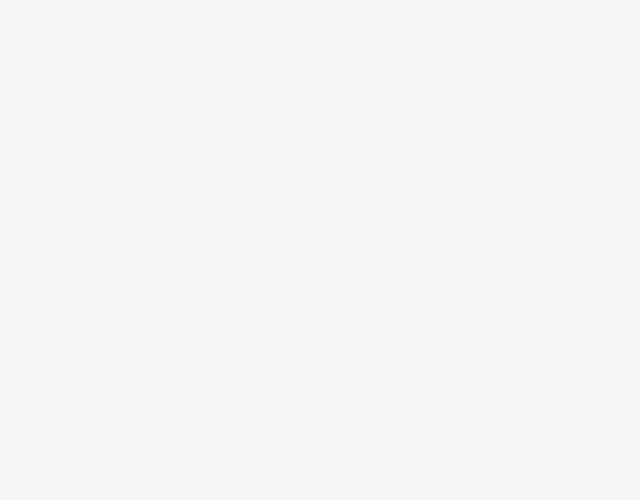
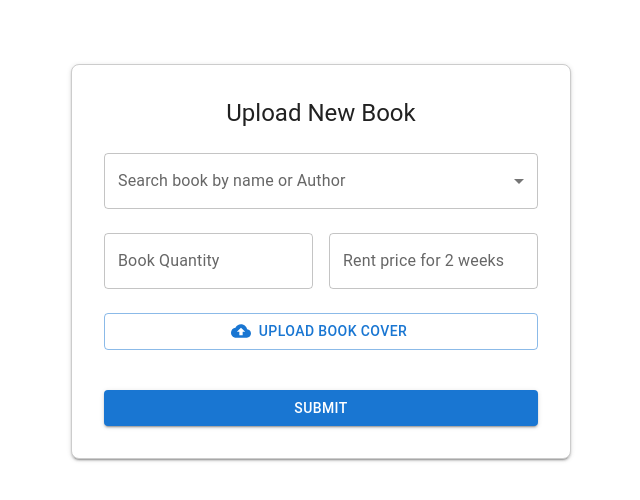
Before and after one commit to genet2121/2FCapital_frontend, a React (Create React App) app: page /book in a window 1280 px wide. Before the commit this address had no page. Shown: the top 500 px of the page, without its empty margins (319-959 px from the left). Built offline with nearby package versions, Linux system fonts and the light colour scheme; the HTML template or start-up script is replaced by a standard one.

Commit message:
fea:reuseable table com, bookupload form half done

```diff
--- a/package.json
+++ b/package.json
@@ -9,6 +9,8 @@
     "@emotion/styled": "^11.11.5",
     "@mui/icons-material": "^5.15.14",
     "@mui/material": "^5.15.14",
+    "@mui/x-date-pickers": "^7.12.0",
+    "@tanstack/react-query": "^5.51.21",
     "@testing-library/jest-dom": "^5.17.0",
     "@testing-library/react": "^13.4.0",
     "@testing-library/user-event": "^13.5.0",
@@ -20,6 +22,7 @@
     "@types/react-router-dom": "^5.3.3",
     "axios": "^1.6.8",
     "chart.js": "^4.4.2",
+    "dayjs": "^1.11.12",
     "material-react-table": "^2.13.1",
     "react": "^18.2.0",
     "react-chartjs-2": "^5.2.0",
--- a/src/App.tsx
+++ b/src/App.tsx
@@ -27,6 +27,7 @@ import Utils from "./Models/Utils";
 import SignUpPage from "./Views/SignUp";
 import MiniDrawer from "./Views/TestPage";
 import UserTable from "./Views/UserTable";
+import BookUpload from "./Views/BookUploadForm";
 
 function App(params: any) {
 
@@ -199,6 +200,7 @@ function App(params: any) {
                                 <Route path="/login" element={<LoginPage/>}/>
                                 <Route path="/ts" element={<MiniDrawer />}/>
                                 <Route path="/user" element={<UserTable />}/>
+                                <Route path="/book" element={<BookUpload />}/>
 
                             </Routes>
                             {/* {
--- a/src/Components/NavBars/SideBar.tsx
+++ b/src/Components/NavBars/SideBar.tsx
@@ -28,7 +28,7 @@ function SideBarComponent() {
         boxShadow: "0 0 10px 1px gray",
         borderRadius: "10px",
         overflow: "hidden",
-        padding: "10px 15px"
+        padding: "10px 15px",
     });
 
     const navigate = useNavigate();
@@ -37,7 +37,7 @@ function SideBarComponent() {
     // }, [loggedUser]);
 
     const toggleSidebar = () => {
-        setStyle((st) => ({...st, width: (menu ? "max-content" : "20%")}))
+        setStyle((st) => ({...st, width: (menu ? "max-content" : "19%")}))
         setMenu(!menu);
     }
 
--- /dev/null
+++ b/src/Components/Reusables/BookUploadCom.tsx
@@ -0,0 +1,104 @@
+import React, { useState } from 'react';
+import { TextField, MenuItem, Button, Box, Typography } from '@mui/material';
+import { CloudUpload as CloudUploadIcon } from '@mui/icons-material';
+
+const books = [
+  { id: 1, name: 'Book 1' },
+  { id: 2, name: 'Book 2' },
+];
+
+const BookUploadForm = () => {
+  const [selectedBook, setSelectedBook] = useState('');
+  const [bookQuantity, setBookQuantity] = useState('');
+  const [rentalPrice, setRentalPrice] = useState('');
+
+  const handleBookChange = (event: any) => {
+    setSelectedBook(event.target.value);
+  };
+
+  const handleBookQuantityChange = (event:any) => {
+    setBookQuantity(event.target.value);
+  };
+
+  const handleRentalPriceChange = (event:any) => {
+    setRentalPrice(event.target.value);
+  };
+
+  const handleSubmit = (event:any) => {
+    event.preventDefault();
+    // Handle form submission logic
+  };
+
+  return (
+    <Box
+      component="form"
+      onSubmit={handleSubmit}
+      sx={{
+        display: 'flex',
+        flexDirection: 'column',
+        alignItems: 'center',
+        gap: 3,
+        width: '100%',
+        maxWidth: 500,
+        mx: 'auto',
+        mt: 8,
+        p: 4,
+        border: '1px solid #ccc',
+        borderRadius: 2,
+        boxShadow: 2,
+        bgcolor: 'background.paper',
+      }}
+    >
+      <Typography variant="h5" component="h2">
+        Upload New Book
+      </Typography>
+      <TextField
+        select
+        label="Search book by name or Author"
+        value={selectedBook}
+        onChange={handleBookChange}
+        fullWidth
+      >
+        {books.map((book) => (
+          <MenuItem key={book.id} value={book.name}>
+            {book.name}
+          </MenuItem>
+        ))}
+        <MenuItem value="Add">Add</MenuItem>
+      </TextField>
+      <Box sx={{ display: 'flex', gap: 2, width: '100%' }}>
+        <TextField
+          label="Book Quantity"
+          value={bookQuantity}
+          onChange={handleBookQuantityChange}
+          fullWidth
+        />
+        <TextField
+          label="Rent price for 2 weeks"
+          value={rentalPrice}
+          onChange={handleRentalPriceChange}
+          fullWidth
+        />
+      </Box>
+      <Button
+        variant="outlined"
+        component="label"
+        startIcon={<CloudUploadIcon />}
+        fullWidth
+      >
+        Upload Book Cover
+        <input type="file" hidden />
+      </Button>
+      <Button
+        type="submit"
+        variant="contained"
+        color="primary"
+        sx={{ mt: 2, width: '100%' }}
+      >
+        Submit
+      </Button>
+    </Box>
+  );
+};
+
+export default BookUploadForm;
--- /dev/null
+++ b/src/Components/Reusables/Example.tsx
@@ -0,0 +1,167 @@
+import { useMemo, useState } from 'react';
+import {
+  MaterialReactTable,
+  useMaterialReactTable,
+  type MRT_ColumnDef,
+  type MRT_ColumnFiltersState,
+  type MRT_PaginationState,
+  type MRT_SortingState,
+} from 'material-react-table';
+import { IconButton, Tooltip } from '@mui/material';
+import RefreshIcon from '@mui/icons-material/Refresh';
+import {
+  QueryClient,
+  QueryClientProvider,
+  keepPreviousData,
+  useQuery,
+} from '@tanstack/react-query'; //note: this is TanStack React Query V5
+import React from 'react';
+
+//Your API response shape will probably be different. Knowing a total row count is important though.
+type UserApiResponse = {
+  data: Array<User>;
+  meta: {
+    totalRowCount: number;
+  };
+};
+
+type User = {
+  firstName: string;
+  lastName: string;
+  address: string;
+  state: string;
+  phoneNumber: string;
+  lastLogin: Date;
+};
+
+const Example = () => {
+  //manage our own state for stuff we want to pass to the API
+  const [columnFilters, setColumnFilters] = useState<MRT_ColumnFiltersState>(
+    [],
+  );
+  const [globalFilter, setGlobalFilter] = useState('');
+  const [sorting, setSorting] = useState<MRT_SortingState>([]);
+  const [pagination, setPagination] = useState<MRT_PaginationState>({
+    pageIndex: 0,
+    pageSize: 10,
+  });
+
+  //consider storing this code in a custom hook (i.e useFetchUsers)
+  const {
+    data: { data = [], meta } = {}, //your data and api response will probably be different
+    isError,
+    isRefetching,
+    isLoading,
+    refetch,
+  } = useQuery<UserApiResponse>({
+    queryKey: [
+      'table-data',
+      columnFilters, //refetch when columnFilters changes
+      globalFilter, //refetch when globalFilter changes
+      pagination.pageIndex, //refetch when pagination.pageIndex changes
+      pagination.pageSize, //refetch when pagination.pageSize changes
+      sorting, //refetch when sorting changes
+    ],
+    queryFn: async () => {
+      const fetchURL = new URL(
+        '/api/data',
+        process.env.NODE_ENV === 'production'
+          ? 'https://www.material-react-table.com'
+          : 'http://localhost:3000',
+      );
+
+      //read our state and pass it to the API as query params
+      fetchURL.searchParams.set(
+        'start',
+        `${pagination.pageIndex * pagination.pageSize}`,
+      );
+      fetchURL.searchParams.set('size', `${pagination.pageSize}`);
+      fetchURL.searchParams.set('filters', JSON.stringify(columnFilters ?? []));
+      fetchURL.searchParams.set('globalFilter', globalFilter ?? '');
+      fetchURL.searchParams.set('sorting', JSON.stringify(sorting ?? []));
+
+      //use whatever fetch library you want, fetch, axios, etc
+      const response = await fetch(fetchURL.href);
+      const json = (await response.json()) as UserApiResponse;
+      return json;
+    },
+    placeholderData: keepPreviousData, //don't go to 0 rows when refetching or paginating to next page
+  });
+
+  const columns = useMemo<MRT_ColumnDef<User>[]>(
+    //column definitions...
+    () => [
+      {
+        accessorKey: 'firstName',
+        header: 'First Name',
+      },
+      {
+        accessorKey: 'lastName',
+        header: 'Last Name',
+      },
+      {
+        accessorKey: 'address',
+        header: 'Address',
+      },
+      {
+        accessorKey: 'state',
+        header: 'State',
+      },
+      {
+        accessorKey: 'phoneNumber',
+        header: 'Phone Number',
+      },
+      {
+        accessorFn: (row) => new Date(row.lastLogin),
+        id: 'lastLogin',
+        header: 'Last Login',
+        Cell: ({ cell }) => new Date(cell.getValue<Date>()).toLocaleString(),
+        filterFn: 'greaterThan',
+        filterVariant: 'date',
+        enableGlobalFilter: false,
+      },
+    ],
+    [],
+    //end
+  );
+
+  const table = useMaterialReactTable({
+    columns,
+    data,
+    initialState: { showColumnFilters: true },
+    manualFiltering: true, //turn off built-in client-side filtering
+    manualPagination: true, //turn off built-in client-side pagination
+    manualSorting: true, //turn off built-in client-side sorting
+    muiToolbarAlertBannerProps: isError
+      ? {
+          color: 'error',
+          children: 'Error loading data',
+        }
+      : undefined,
+    onColumnFiltersChange: setColumnFilters,
+    onGlobalFilterChange: setGlobalFilter,
+    onPaginationChange: setPagination,
+    onSortingChange: setSorting,
+    renderTopToolbarCustomActions: () => (
+      <Tooltip arrow title="Refresh Data">
+        <IconButton onClick={() => refetch()}>
+          <RefreshIcon />
+        </IconButton>
+      </Tooltip>
+    ),
+    rowCount: meta?.totalRowCount ?? 0,
+    state: {
+      columnFilters,
+      globalFilter,
+      isLoading,
+      pagination,
+      showAlertBanner: isError,
+      showProgressBars: isRefetching,
+      sorting,
+    },
+  });
+
+  return <MaterialReactTable table={table} />;
+};
+
+export default Example;
--- a/src/Components/Reusables/TableCom.tsx
+++ b/src/Components/Reusables/TableCom.tsx
@@ -1,111 +1,47 @@
-import { useMemo } from 'react';
-import {
-  MaterialReactTable,
-  useMaterialReactTable,
-  type MRT_ColumnDef,
-} from 'material-react-table';
+// [
+//     {
+//       accessorKey: 'name.firstName', //access nested data with dot notation
+//       header: 'First Name',
+//       size: 150,
+//     },
+//     {
+//       accessorKey: 'name.lastName',
+//       header: 'Last Name',
+//       size: 150,
+//     },
+//     {
+//       accessorKey: 'address', //normal accessorKey
+//       header: 'Address',
+//       size: 200,
+//     },
+//     {
+//       accessorKey: 'city',
+//       header: 'City',
+//       size: 150,
+//     },
+//     {
+//       accessorKey: 'state',
+//       header: 'State',
+//       size: 150,
+//     },
+//   ]
+
+//Date Picker Imports - these should just be in your Context Provider
+import { AdapterDayjs } from '@mui/x-date-pickers/AdapterDayjs';
+import { LocalizationProvider } from '@mui/x-date-pickers/LocalizationProvider';
 import React from 'react';
-import EditIcon from '@mui/icons-material/Edit';
-import DeleteIcon from '@mui/icons-material/Delete';
-//example data type
-type Person = {
-  name: {
-    firstName: string;
-    lastName: string;
-  };
-  address: string;
-  city: string;
-  state: string;
-};
+import Example from './Example';
+import { QueryClient, QueryClientProvider } from '@tanstack/react-query';
 
-//nested data is ok, see accessorKeys in ColumnDef below
-const data: Person[] = [
-  {
-    name: {
-      firstName: 'John',
-      lastName: 'Doe',
-    },
-    address: '261 Erdman Ford',
-    city: 'East Daphne',
-    state: 'Kentucky',
-  },
-  {
-    name: {
-      firstName: 'Jane',
-      lastName: 'Doe',
-    },
-    address: '769 Dominic Grove',
-    city: 'Columbus',
-    state: 'Ohio',
-  },
-  {
-    name: {
-      firstName: 'Joe',
-      lastName: 'Doe',
-    },
-    address: '566 Brakus Inlet',
-    city: 'South Linda',
-    state: 'West Virginia',
-  },
-  {
-    name: {
-      firstName: 'Kevin',
-      lastName: 'Vandy',
-    },
-    address: '722 Emie Stream',
-    city: 'Lincoln',
-    state: 'Nebraska',
-  },
-  {
-    name: {
-      firstName: 'Joshua',
-      lastName: 'Rolluffs',
-    },
-    address: '32188 Larkin Turnpike',
-    city: 'Omaha',
-    state: 'Nebraska',
-  },
-];
+const queryClient = new QueryClient();
 
-const Example = () => {
-  //should be memoized or stable
-  const columns = useMemo<MRT_ColumnDef<Person>[]>(
-    () => [
-      {
-        accessorKey: 'name.firstName', //access nested data with dot notation
-        header: 'First Name',
-        size: 150,
-      },
-      {
-        accessorKey: 'name.lastName',
-        header: 'Last Name',
-        size: 150,
-      },
-      {
-        accessorKey: 'address', //normal accessorKey
-        header: 'Address',
-        size: 200,
-      },
-      {
-        accessorKey: 'city',
-        header: 'City',
-        size: 150,
-      },
-      {
-        accessorKey: 'state',
-        header: 'State',
-        size: 150,
-      },
-    ],
-    [],
-  );
+const ExampleWithLocalizationProvider = () => (
+  //App.tsx or AppProviders file
+  <LocalizationProvider dateAdapter={AdapterDayjs}>
+    <QueryClientProvider client={queryClient}>
+        <Example />
+    </QueryClientProvider>
+  </LocalizationProvider>
+);
 
-  const table = useMaterialReactTable({
-    columns,
-    data, //data must be memoized or stable (useState, useMemo, defined outside of this component, etc.)
-  });
-
-  return <MaterialReactTable table={table} />;
-};
-
-export default Example;
+export default ExampleWithLocalizationProvider;
--- /dev/null
+++ b/src/Views/BookUploadForm.tsx
@@ -0,0 +1,16 @@
+import React from 'react';
+import { CssBaseline, Container } from '@mui/material';
+import BookUploadForm from '../Components/Reusables/BookUploadCom';
+
+const BookUpload = () => {
+  return (
+    <>
+      <CssBaseline />
+      <Container maxWidth="sm">
+        <BookUploadForm />
+      </Container>
+    </>
+  );
+};
+
+export default BookUpload;
--- a/src/Views/TestPage.tsx
+++ b/src/Views/TestPage.tsx
@@ -20,8 +20,14 @@ import InboxIcon from '@mui/icons-material/MoveToInbox';
 import MailIcon from '@mui/icons-material/Mail';
 import SidebarItem from '../Components/NavBars/SidebarItem';
 import SideBarComponent from '../Components/NavBars/SideBar';
+import TableCom from '../Components/Reusables/TableCom';
+import { useContext } from 'react';
+import AlertContext from '../Contexts/AlertContext';
 
 export default function MiniDrawer() {
+
+  const { setAlert, setWaiting, setMenu, menu } = useContext(AlertContext);
+
   const theme = useTheme();
   const [open, setOpen] = React.useState(false);
 
@@ -42,14 +48,24 @@ export default function MiniDrawer() {
 
       <SideBarComponent />
 
-      <div style={{ display: "flex", flexDirection: "column", width: "100%", padding: "0 10px" }}>
+      <div style={{ display: "flex", flexDirection: "column", width: (menu ? "81%" : "100%"), padding: "0 10px", position: "relative" }}>
+
+        {/* top nav */}
         <div style={{width: "100%", height: "40px", background: "white", borderRadius: "10px", marginBottom: "10px"}}></div>
+
         <div style={{display: "flex", flexDirection: "row", height: "100%", width: "100%"}}>
-          <div style={{width: "20vw", height: "100%", background: "white", borderRadius: "10px", marginRight: "10px"}}></div>
-          <div style={{display: "flex", flexDirection: "column", width: "100%", height: "100%"}}>
-            <div style={{width: "100%", height: "65%", background: "white", marginBottom: "10px", borderRadius: "10px"}}></div>
+
+          {/* inner sidebar */}
+          <div style={{width: "25%", height: "100%", background: "white", borderRadius: "10px", marginRight: "10px"}}></div>
+
+          {/* main content */}
+          <div style={{display: "flex", flexDirection: "column", width: "75%", height: "100%"}}>
+            <div style={{width: "100%", height: "65%", background: "white", marginBottom: "10px", borderRadius: "10px", padding: "10px", overflow: "auto"}}>
+              <TableCom />
+            </div>
             <div style={{width: "100%", height: "45%", background: "white", marginBottom: "10px", borderRadius: "10px"}}></div>
           </div>
+
         </div>
       </div>
     </div>
```
Also changed, not shown: src/APIs/makedata.ts (added), 1 other file (tests, documents, lock files or other folders).
